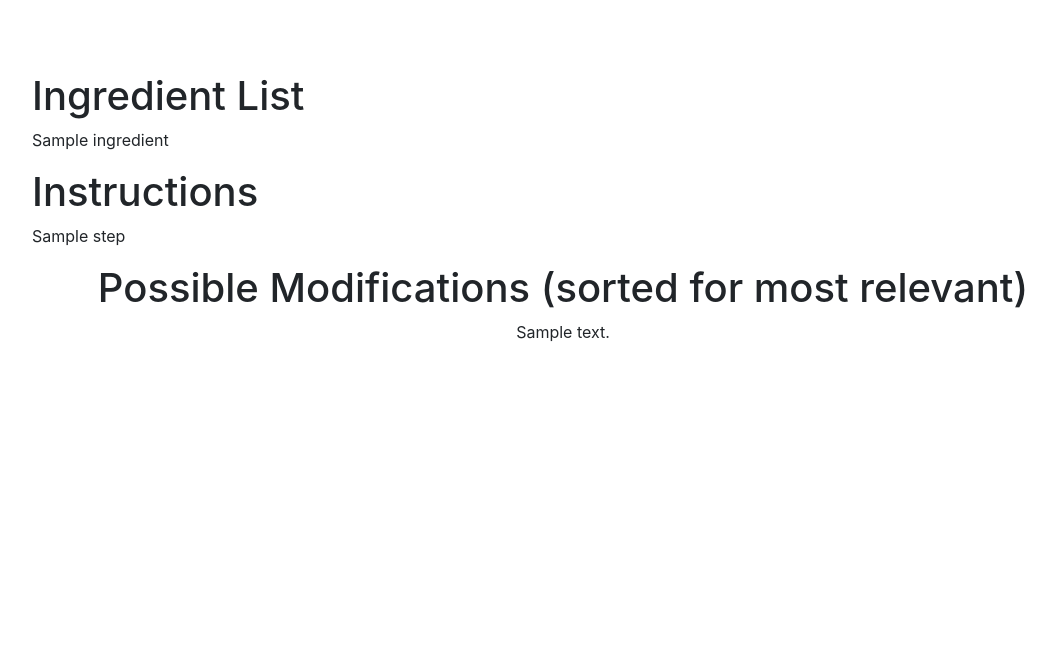
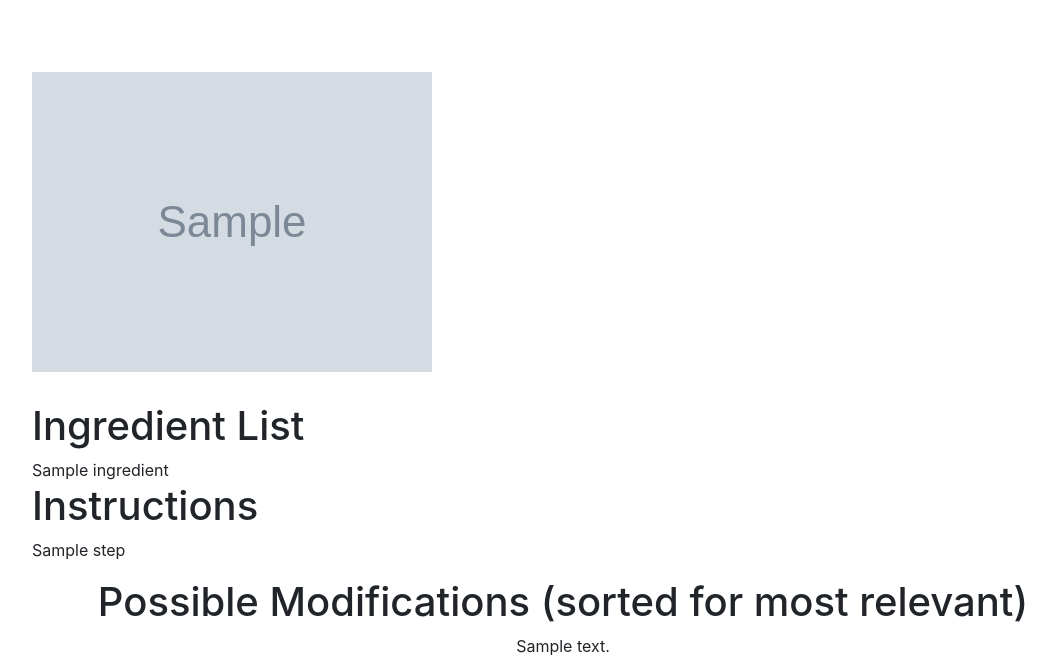
Before and after one commit to zakiali/recipease, a Flask app: template app/templates/recipe.html in a window 1280 px wide. Shown: the part 56-711 px from the top of the page, without its empty margins (77-1133 px from the left). Run offline with Flask 2, Linux system fonts and the light colour scheme; the template is opened without the code that fills it: most values are stand-ins (such as "Sample title", 1, 10 or a date in 2020); grey boxes marked "Sample" are stand-in pictures; some libraries are stand-ins or nearby versions.

Commit message:
Update html

```diff
--- a/app/static/css/starter-template.css
+++ b/app/static/css/starter-template.css
@@ -5,3 +5,16 @@ body {
   padding: 3rem 1.5rem;
   text-align: center;
 }
+
+.imagewrapper {
+    width: 40%;
+    padding-bottom: 30px;
+}
+
+.ingredient {
+    font-size: 12pt;
+}
+
+.highlight {
+    font-size: 14pt;
+}
--- a/app/templates/recipe.html
+++ b/app/templates/recipe.html
@@ -2,9 +2,12 @@
 
 {% block content %}
     <div class="containter" align="left">
+        <div class="imagewrapper">
+            <img class="img-fluid" src={{ image_url }}>
+        </div>
         <h1> Ingredient List </h1>
         {% for ingredient in ingredients %}
-            <p> {{ ingredient | safe }} </p>
+            {{ ingredient | safe }}
         {% endfor %}
 
         <h1> Instructions </h1>
@@ -15,6 +18,6 @@
 
         <h1> Possible Modifications (sorted for most relevant) </h1>
         {% for comment in sorted_comments %}
-            <p> {{ comment }} </p>
+            <p> {{ comment | safe }} </p>
         {% endfor %}
 {% endblock %}
```
